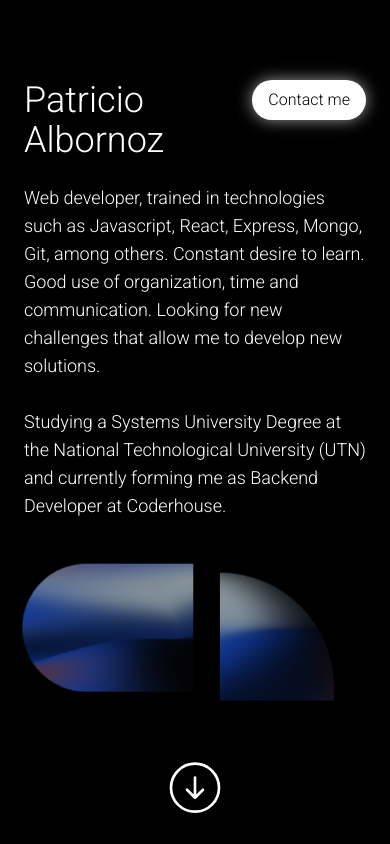
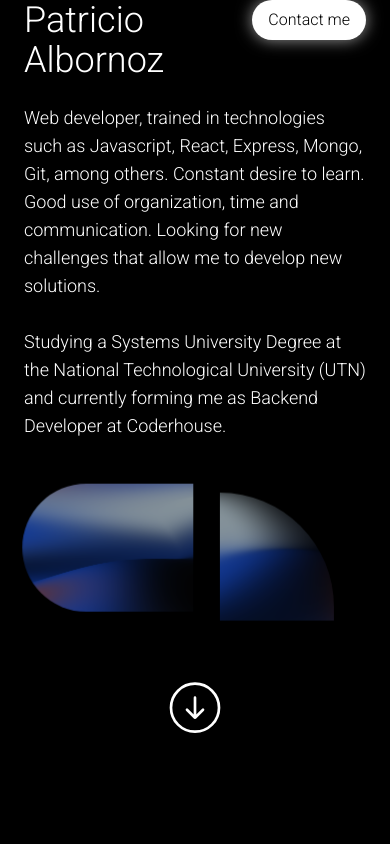
Before and after one commit to pato-1441/portfolioPatricio, a React (Vite) app: page / in a window 390 px wide. Shown: the top 844 px of the page. Built offline with nearby package versions, Linux system fonts and the light colour scheme.

Commit message:
padding top only in <sm

```diff
--- a/src/App.jsx
+++ b/src/App.jsx
@@ -4,7 +4,7 @@ import MainText from "./components/MainText/MainText";
 const App = () => {
   return (
     <div className="bg-black text-white min-h-screen scroll-smooth">
-      <div className="container mx-auto flex flex-col justify-between pt-20 min-h-screen">
+      <div className="container mx-auto flex flex-col justify-between sm:pt-20 min-h-screen">
         <MainText />
       </div>
       <div className="container mx-auto flex justify-between pt-20 min-h-screen">
```
